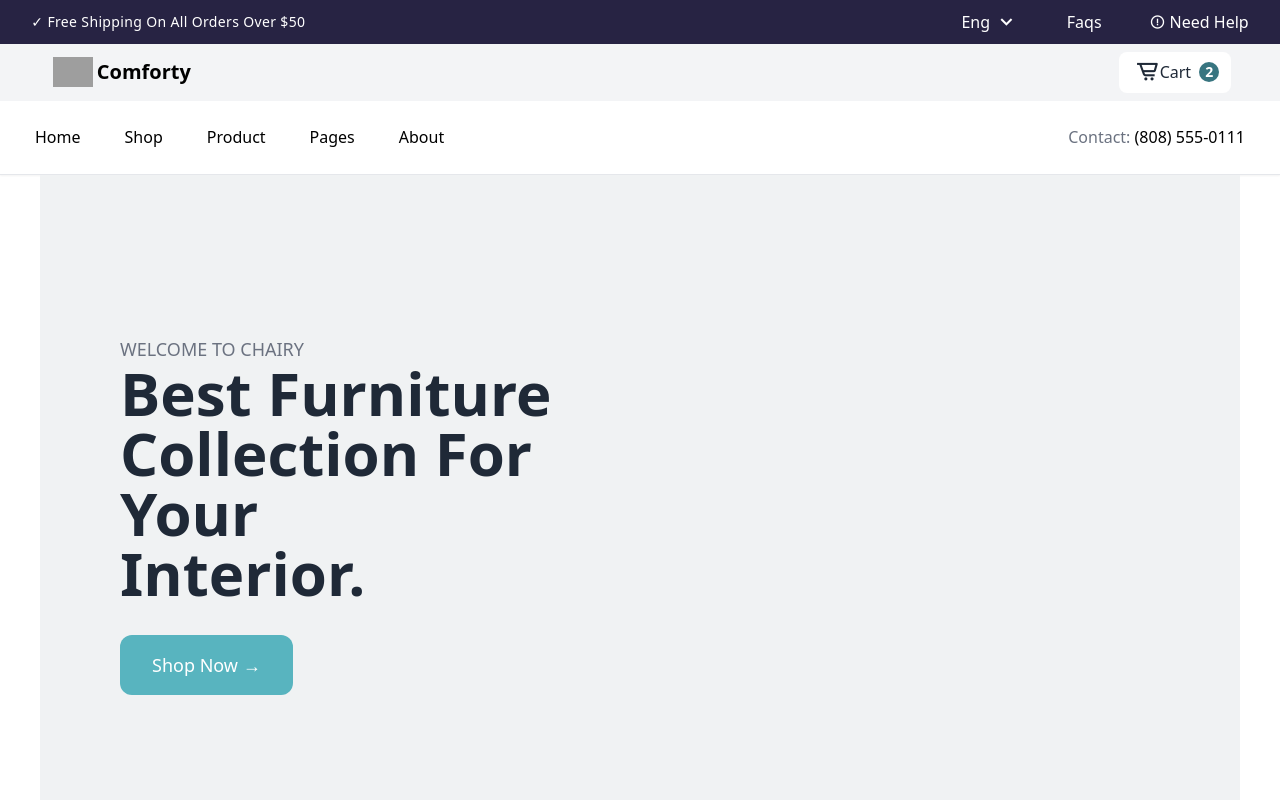
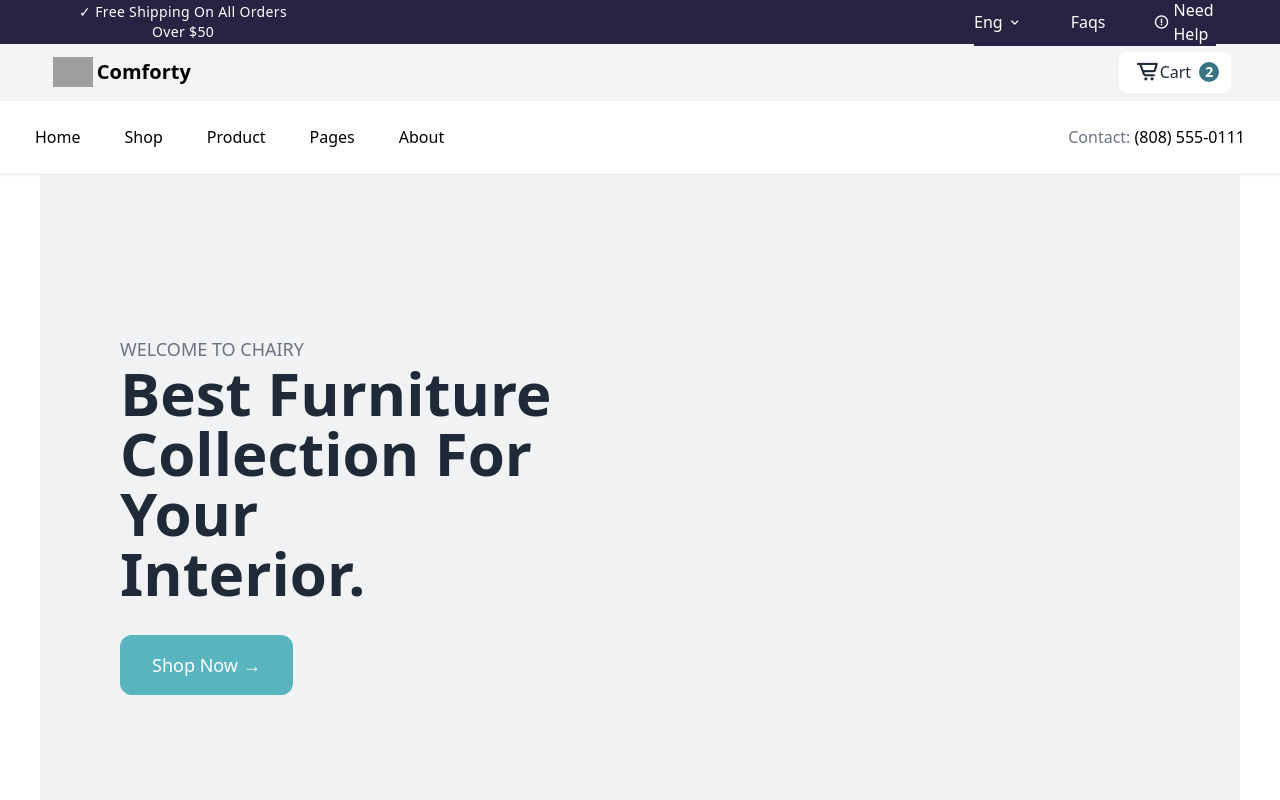
Before and after one commit to MuhammadArman1/E-Commerce-Hackathone, a Next.js app: page / in a window 1280 px wide. Shown: the top 800 px of the page. Built offline with nearby package versions, Linux system fonts and the light colour scheme; grey boxes are pictures that could not be loaded.

Commit message:
e-commerce website

```diff
--- a/components/Offer-languagesbar.tsx
+++ b/components/Offer-languagesbar.tsx
@@ -12,48 +12,125 @@ export default function OfferLanguagesBar() {
   };
 
   return (
-    <div className="bg-[#272343] text-white" id='1'>
+    <div className="bg-[#272343] text-white">
       {/* Top Bar */}
-      <div className="h-11 flex justify-center items-center gap-[38rem]" id='maindivoffer'>
-        <div className="tracking-wide text-sm">&#10003; Free Shipping On All Orders Over $50</div>
+      <div
+        className="h-11 flex justify-center gap-[42rem] items-center px-4 md:px-8 lg:px-16"
+      >
+        {/* Left Content */}
+        <div className="tracking-wide text-sm text-center">
+          &#10003; Free Shipping On All Orders Over $50
+        </div>
 
         {/* Toggle Icon */}
-        <button id='doticon'
+        <button
           onClick={toggleNav}
-          className="focus:outline-none"
+          className="focus:outline-none md:hidden mr-[16%]"
           aria-label="Toggle Menu"
         >
-          <i className={`bx ${isNavActive ? "hidden" : "bx-dots-vertical-rounded "} text-2xl`}></i>
+          <i
+            className={`bx ${
+              isNavActive ? "hidden" : "bx-dots-vertical-rounded"
+            } text-2xl`}
+          ></i>
         </button>
-        {/* <i className='bx bx-x' id='x' onClick={toggleNav}></i> */}
 
         {/* Navigation Links */}
-        <div id='nav-links'
-          className={`flex-col md:flex-row gap-4 md:gap-12 items-center md:flex transition-all duration-300 ease-in-out ${
-            isNavActive ? "flex" : "hidden"
-          } md:flex`}
+        <div
+          className={`flex flex-col md:flex-row items-center gap-4 md:gap-6 lg:gap-12 absolute md:static bg-[#272343] top-11 left-0 w-full md:w-auto md:flex ${
+            isNavActive ? "block" : "hidden"
+          }`}
         >
-           <button
+          {/* Close Button for Mobile */}
+          <button
             onClick={toggleNav}
-            className="focus:outline-none"
+            className="focus:outline-none md:hidden self-end px-4"
             aria-label="Close Menu"
           >
-            <i className="bx bx-x bx-md " id='x' ></i>
-            <hr />
+            <i className="bx bx-x text-2xl"></i>
           </button>
-          <div className="flex items-center gap-1">
+          {/* <hr className="md:hidden w-full border-gray-500" /> */}
+
+          {/* Language Dropdown */}
+          <div className="flex items-center gap-1 cursor-pointer px-4 md:px-0">
             Eng
-            <i className="bx bx-chevron-down bx-sm"></i>
+            <i className="bx bx-chevron-down"></i>
           </div>
+
+          {/* FAQs Link */}
           <Link href="/Faq">
-            <div className="cursor-pointer">Faqs</div>
+            <div className="cursor-pointer px-4 md:px-0">Faqs</div>
           </Link>
-          <div className="flex items-center gap-1">
+
+          {/* Help Section */}
+          <div className="flex items-center gap-1 px-4 md:px-0">
             <i className="bx bx-error-circle"></i>
-            Need Help
+            <span>Need Help</span>
           </div>
         </div>
       </div>
     </div>
   );
 }
+
+
+
+// "use client";
+
+// import 'boxicons/css/boxicons.min.css';
+// import Link from 'next/link';
+// import { useState } from "react";
+
+// export default function OfferLanguagesBar() {
+//   const [isNavActive, setIsNavActive] = useState(false);
+
+//   const toggleNav = () => {
+//     setIsNavActive((prev) => !prev);
+//   };
+
+//   return (
+//     <div className="bg-[#272343] text-white" id='1'>
+//       {/* Top Bar */}
+//       <div className="h-11 flex justify-center items-center gap-[38rem]" id='maindivoffer'>
+//         <div className="tracking-wide text-sm">&#10003; Free Shipping On All Orders Over $50</div>
+
+//         {/* Toggle Icon */}
+//         <button id='doticon'
+//           onClick={toggleNav}
+//           className="focus:outline-none"
+//           aria-label="Toggle Menu"
+//         >
+//           <i className={`bx ${isNavActive ? "hidden" : "bx-dots-vertical-rounded "} text-2xl`}></i>
+//         </button>
+//         {/* <i className='bx bx-x' id='x' onClick={toggleNav}></i> */}
+
+//         {/* Navigation Links */}
+//         <div id='nav-links'
+//           className={`flex-col md:flex-row gap-4 md:gap-12 items-center md:flex transition-all duration-300 ease-in-out ${
+//             isNavActive ? "flex" : "hidden"
+//           } md:flex`}
+//         >
+//            <button
+//             onClick={toggleNav}
+//             className="focus:outline-none"
+//             aria-label="Close Menu"
+//           >
+//             <i className="bx bx-x bx-md " id='x' ></i>
+//             <hr />
+//           </button>
+//           <div className="flex items-center gap-1">
+//             Eng
+//             <i className="bx bx-chevron-down bx-sm"></i>
+//           </div>
+//           <Link href="/Faq">
+//             <div className="cursor-pointer">Faqs</div>
+//           </Link>
+//           <div className="flex items-center gap-1">
+//             <i className="bx bx-error-circle"></i>
+//             Need Help
+//           </div>
+//         </div>
+//       </div>
+//     </div>
+//   );
+// }
```
